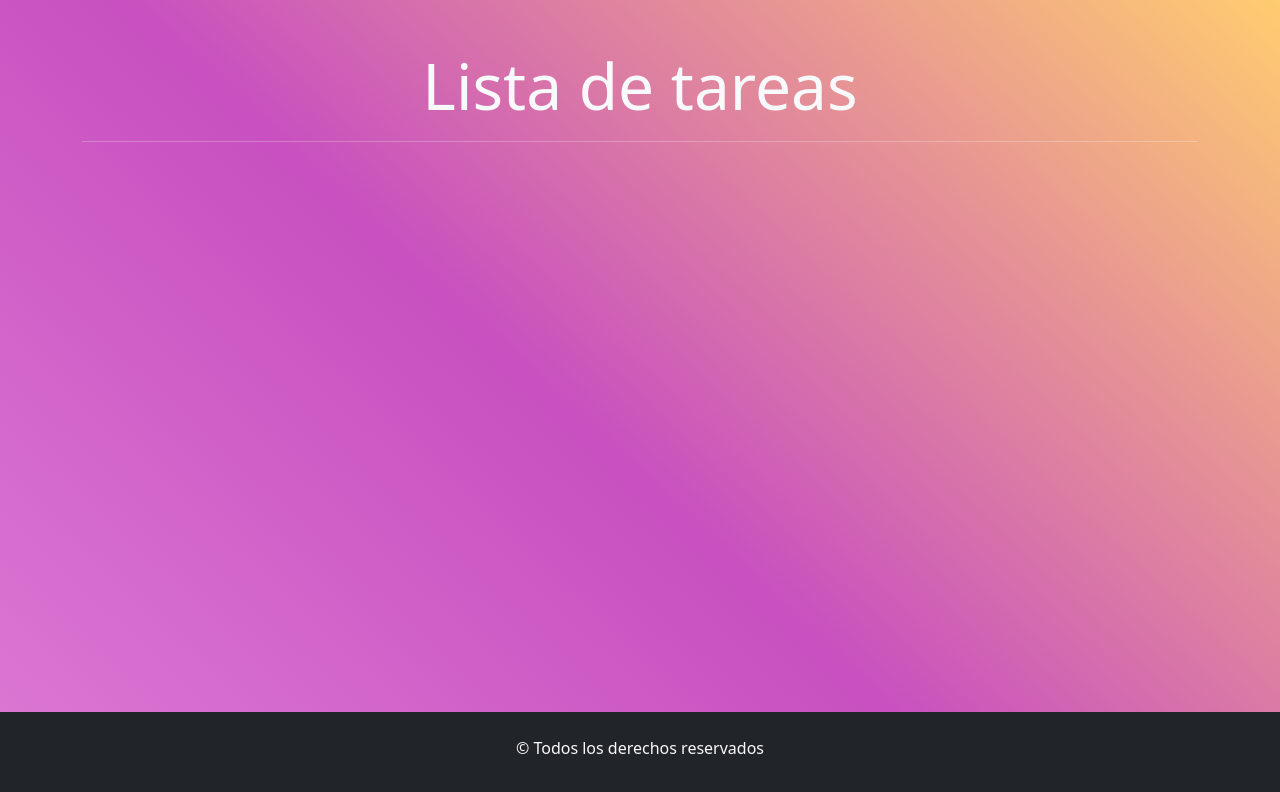
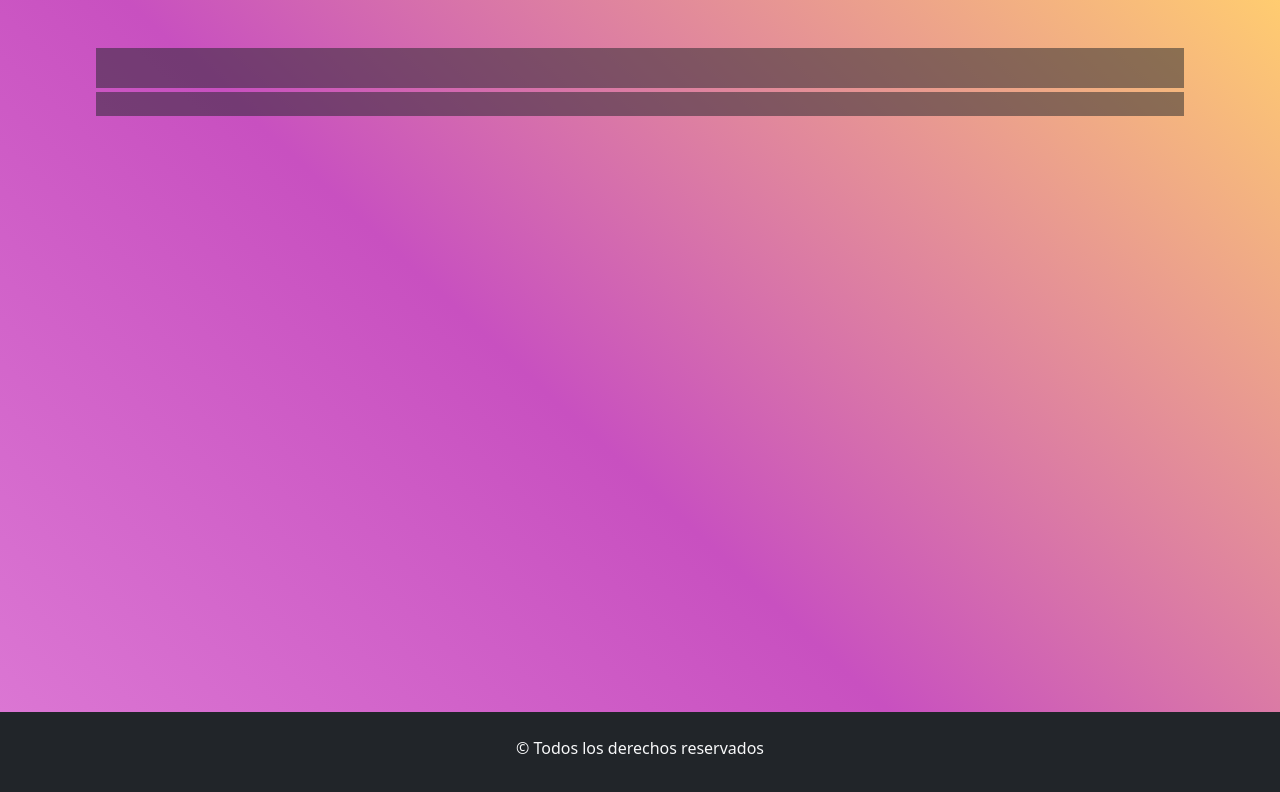
Before and after one commit to lore3k/DOMejercicio4, a plain HTML site: page index.html in a window 1280 px wide. Drawn offline with nearby package versions, Linux system fonts and the light colour scheme.

Commit message:
maquetado listo

```diff
--- a/index.html
+++ b/index.html
@@ -5,7 +5,7 @@
     <meta http-equiv='X-UA-Compatible' content='IE=edge'>
     <meta name='viewport' content='width=device-width, initial-scale=1'>
     <meta name="keywords" content="Javascript" />
-    <meta name="description" content="Practica de DOM" />
+    <meta name="description" content="Practica de DOM/BOM" />
     <meta name="author" content="Lorena Ginard" />
     <link href="https://cdn.jsdelivr.net/npm/bootstrap@5.3.0/dist/css/bootstrap.min.css" rel="stylesheet" integrity="sha384-9ndCyUaIbzAi2FUVXJi0CjmCapSmO7SnpJef0486qhLnuZ2cdeRhO02iuK6FUUVM" crossorigin="anonymous">
     <link rel="stylesheet" href="https://cdn.jsdelivr.net/npm/bootstrap-icons@1.9.0/font/bootstrap-icons.css"/>
@@ -13,11 +13,21 @@
     <title>Trabajo Prático 5: Ejercicio 4</title>
 </head>
 <body>
-    <header class="container text-center text-light mt-5">
-      <h1 class="display-3">Lista de tareas</h1>
-      <hr>
+    <header>
     </header>
-    <main>
+    <main class="m-5">
+      <section class=" mx-5 mb-1 text-center text-bg-dark bg-opacity-50 p-3">
+        <h2 class="display-6" id="fecha"></h2>
+      </section>
+      <section class="row mx-5 text-center text-bg-dark bg-opacity-50 p-2">
+       <div class="col-7 text-end">
+          <h1 class="display-1" id="hora"></h1>
+      </div>
+      <div class="col-5 text-start">
+        <h6 class="display-6 pb-0 mb-0" id="ampm"></h6>
+        <h6 class="display-6 pt-0 mt-0" id="segundos"></h6>
+      </div>
+      </section>
     </main>
     <footer class="bg-dark text-light text-center py-4">
       <p>&copy; Todos los derechos reservados</p>
```
Also changed, not shown: css/style.css (line endings or trailing spaces).
